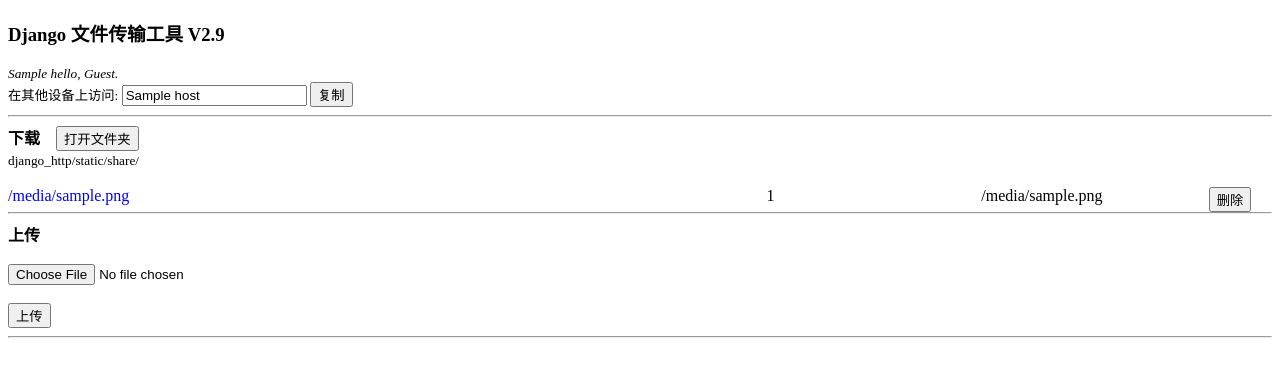
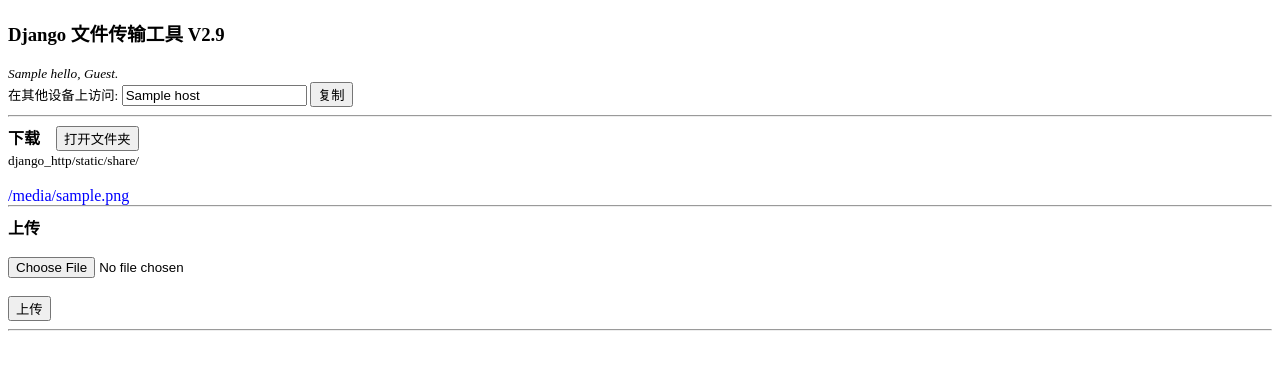
Before and after one commit to justsweetpotato/django_http, a Django app: template ftp/templates/index.html in a window 1280 px wide. Shown: the top 377 px of the page. Run offline with Django 3.2, Linux system fonts and the light colour scheme; the template is opened without the code that fills it: most values are stand-ins (such as "Sample title", 1, 10 or a date in 2020).

Commit message:
電腦 手機頁面分離

```diff
--- a/ftp/templates/error.html
+++ b/ftp/templates/error.html
@@ -2,10 +2,8 @@
 <html lang="en">
 <head>
     <meta charset="UTF-8">
-    <!--
     <meta name="viewport"
           content="width=device-width, user-scalable=no, initial-scale=1.0, maximum-scale=1.0, minimum-scale=1.0">
-      -->
     <title>error!</title>
     <meta http-equiv="refresh" content="1;URL=/">
 </head>
--- a/ftp/templates/index.html
+++ b/ftp/templates/index.html
@@ -3,57 +3,12 @@
 <head>
     <meta charset="UTF-8">
     <title>http server {{ time }}</title>
-    <!--
     <meta name="viewport"
           content="width=device-width, user-scalable=no, initial-scale=1.0, maximum-scale=1.0, minimum-scale=1.0">
-    -->
-    <style>
-        a:link {
-            text-decoration: none;
-            color: blue
-        }
-
-        #form1 {
-            margin: 0px;
-            display: inline;
-        }
-
-        #label1 {
-            width: 100%;
-            float: left;
-        }
-
-        #li1 {
-            list-style-type: none;
-        }
-
-        #a1 {
-            width: 60%;
-            overflow: hidden;
-            text-overflow: ellipsis;
-            white-space: nowrap;
-            display: block;
-            float: left;
-        }
-
-        #span1 {
-            width: 17%;
-            float: left;
-            display: block;
-        }
-
-        #span2 {
-            width: 18%;
-            float: left;
-            display: block;
-        }
-
-        #form2 {
-            width: 5%;
-            float: left;
-            display: block;
-        }
-    </style>
+    <link rel="stylesheet" media="screen and (min-device-width: 800px)"
+          href="/static/css/index_pc.css">
+    <link rel="stylesheet" media="screen and (max-device-width: 800px)"
+          href="/static/css/index_mobile.css">
     <script>
         function copyText() {
             var copyText = document.getElementById("myText");
--- /dev/null
+++ b/static/css/index_mobile.css
@@ -0,0 +1,45 @@
+a:link {
+    text-decoration: none;
+    color: blue
+}
+
+#form1 {
+    margin: 0px;
+    display: inline;
+}
+
+#label1 {
+    width: 100%;
+    float: left;
+}
+
+#li1 {
+    list-style-type: none;
+}
+
+#a1 {
+    width: 60%;
+    overflow: hidden;
+    text-overflow: ellipsis;
+    white-space: nowrap;
+    display: block;
+    float: left;
+}
+
+#span1 {
+    width: 17%;
+    float: left;
+    display: none;
+}
+
+#span2 {
+    width: 18%;
+    float: left;
+    display: none;
+}
+
+#form2 {
+    width: 5%;
+    float: left;
+    display: none;
+}
--- /dev/null
+++ b/static/css/index_pc.css
@@ -0,0 +1,45 @@
+a:link {
+    text-decoration: none;
+    color: blue
+}
+
+#form1 {
+    margin: 0px;
+    display: inline;
+}
+
+#label1 {
+    width: 100%;
+    float: left;
+}
+
+#li1 {
+    list-style-type: none;
+}
+
+#a1 {
+    width: 60%;
+    overflow: hidden;
+    text-overflow: ellipsis;
+    white-space: nowrap;
+    display: block;
+    float: left;
+}
+
+#span1 {
+    width: 17%;
+    float: left;
+    display: block;
+}
+
+#span2 {
+    width: 18%;
+    float: left;
+    display: block;
+}
+
+#form2 {
+    width: 5%;
+    float: left;
+    display: block;
+}
```
